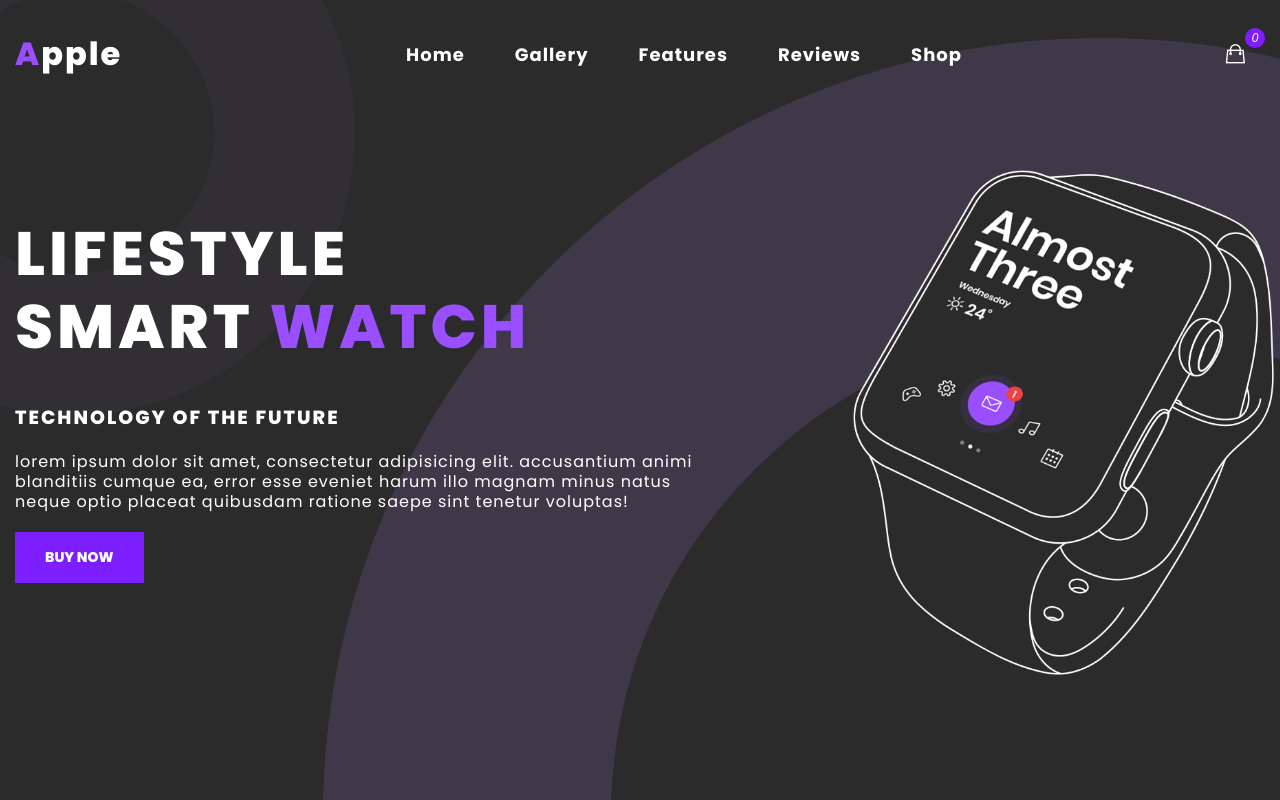
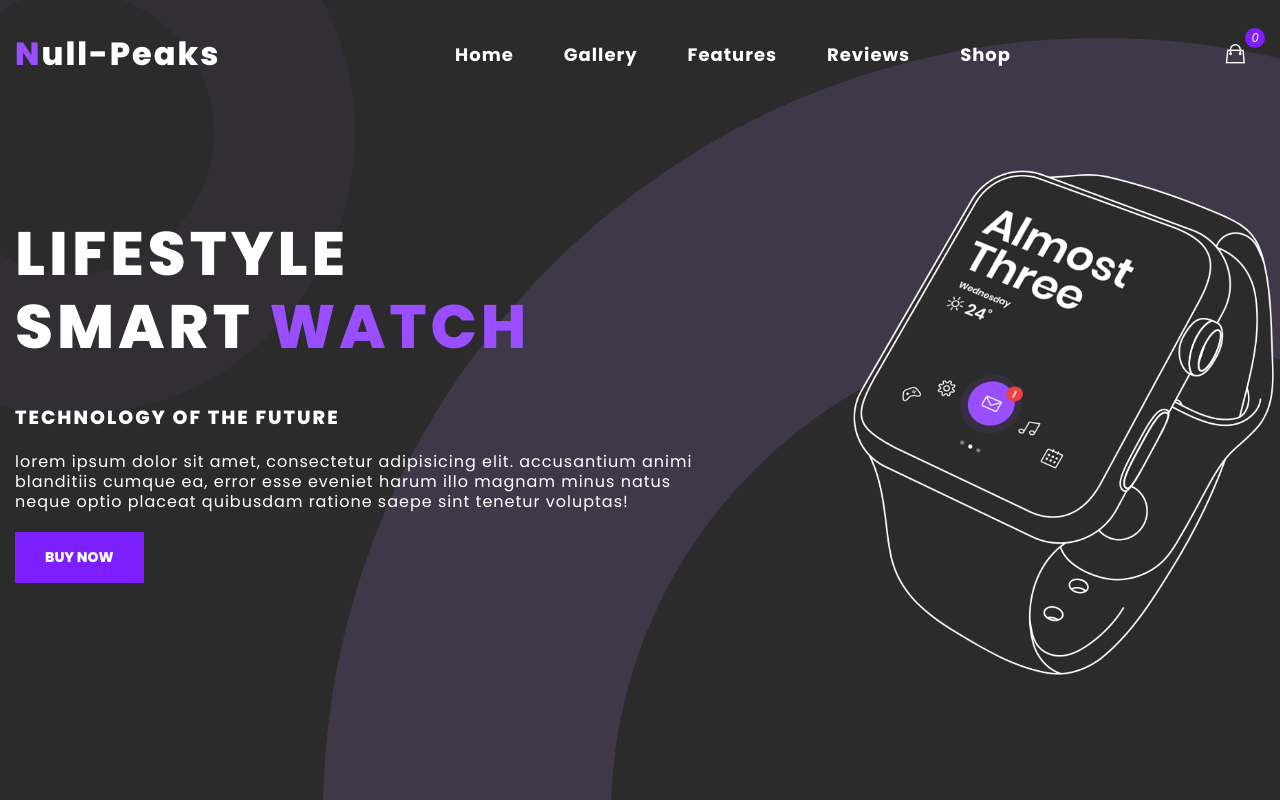
Before and after one commit to Null-peaks/HomePage2, a plain HTML site: page index.html in a window 1280 px wide. Drawn offline with nearby package versions, Linux system fonts and the light colour scheme.

Commit message:
Update brand name in navigation link

```diff
--- a/index.html
+++ b/index.html
@@ -18,7 +18,8 @@
     <header>
       <div class="container">
         <nav class="nav">
-          <a href="index.html" class="nav-logo"> <span>A</span>pple </a>
+          <!-- Updated brand name -->
+          <a href="index.html" class="nav-logo"> <span>N</span>ull-Peaks </a>
           <ul class="nav-list">
             <li class="nav-item">
               <a href="index.html" class="nav-link">Home</a>
@@ -42,6 +43,7 @@
         </nav>
       </div>
     </header>
+
     <section class="hero">
       <div class="circle circle-small">
         <img src="images/circle-small.png" alt="" />
```
